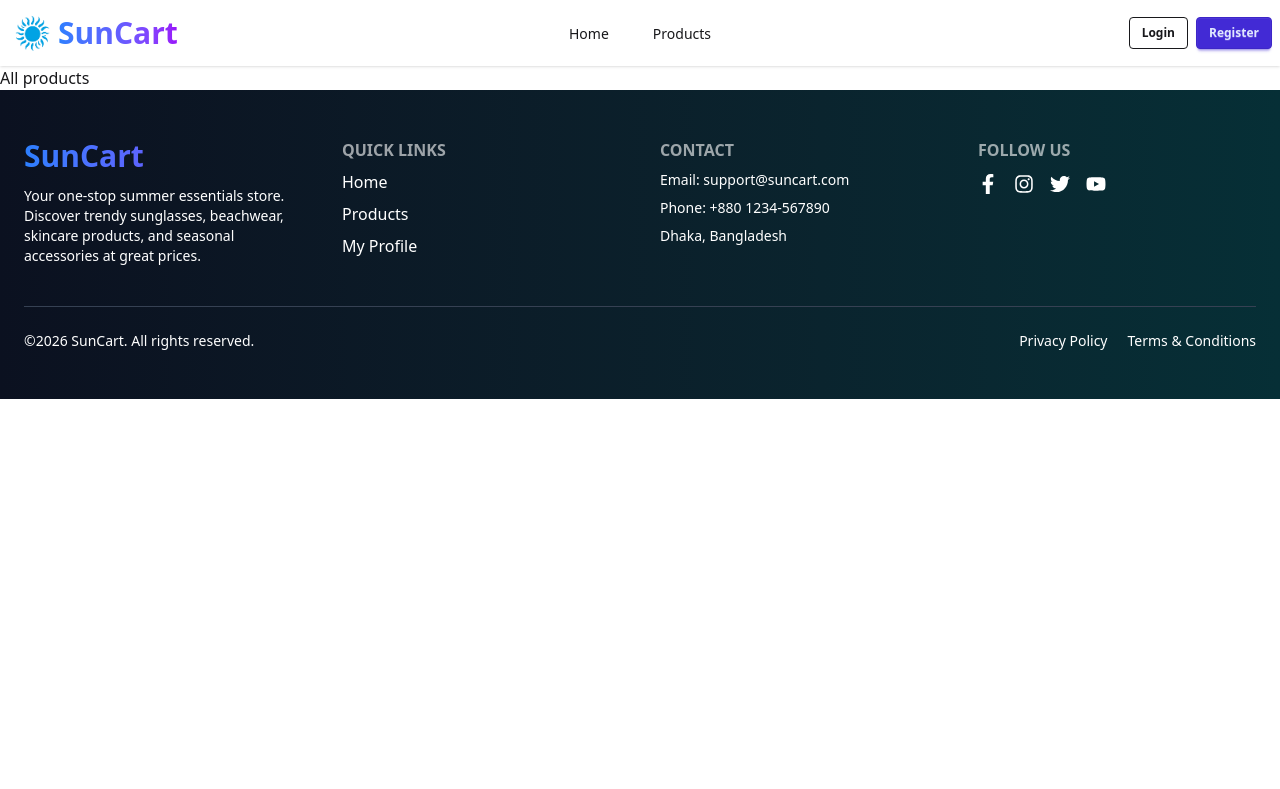
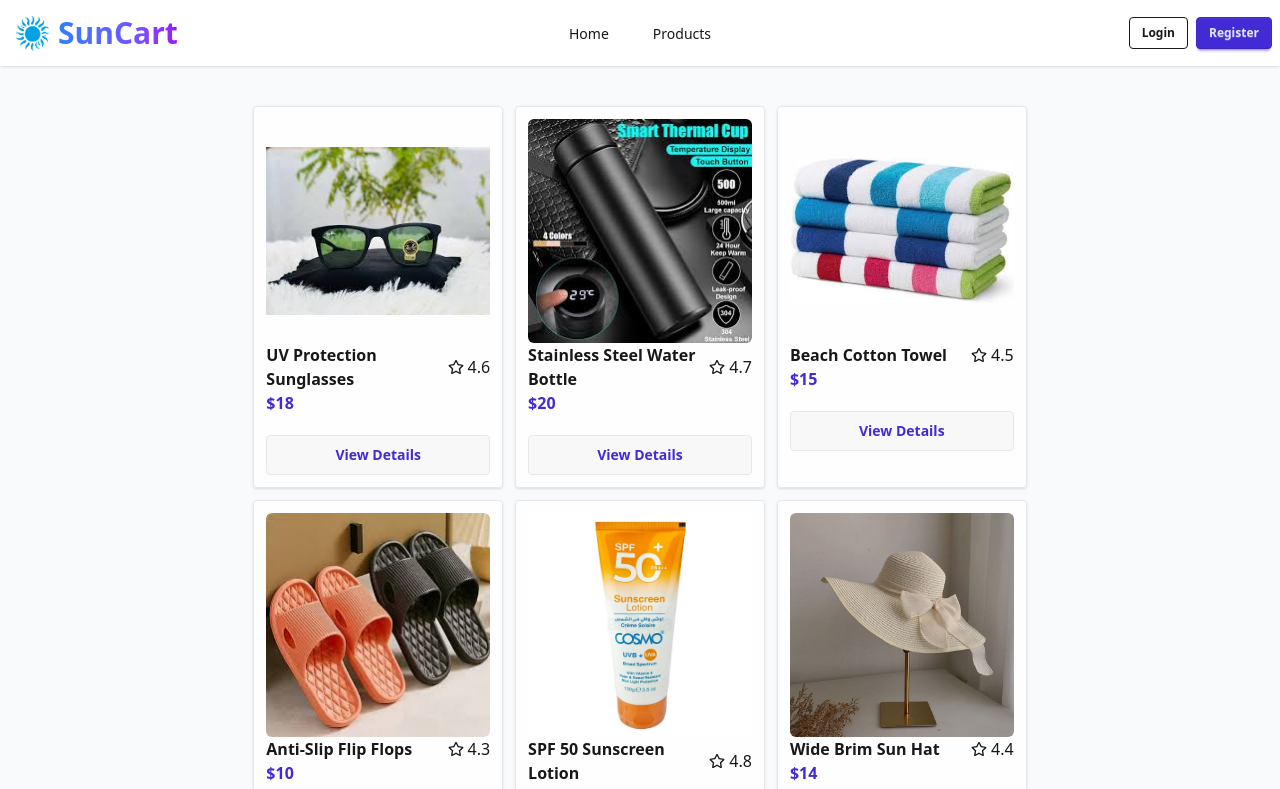
Before and after one commit to Leon-ahmed/Assignment-Eight, a Next.js app: page /products in a window 1280 px wide. Shown: the top 789 px of the page. Built offline with nearby package versions, Linux system fonts and the light colour scheme.

Commit message:
All Products are added in product section

```diff
--- a/src/app/(main)/products/page.jsx
+++ b/src/app/(main)/products/page.jsx
@@ -1,10 +1,52 @@
-
+ import data from "../../../../public/data.json"
+import Image from "next/image";
+import Link from "next/link";
+import { FaRegStar } from "react-icons/fa";
 
 const Products = () => {
     return (
-        <div>
-            All products
+     <div className="bg-gray-50">
+           <div className="w-8/12 mx-auto grid grid-cols-1 md:grid-cols-2 lg:grid-cols-3 gap-3 p-10 ">
+            {
+                data.map((item)=>{
+
+                    return(
+                          <div key={item.id} className="bg-white/80 max-w-90 rounded-sm border border-gray-200 p-3 shadow" >
+                         <div className=" relative w-full aspect-square  ">
+  <Image
+    src={item.image}
+    alt={item.name}
+     fill
+    className="object-contain  rounded-md"
+  />
+</div>
+                         <div className="flex justify-between">
+                             <h2 className="font-bold">{item.name}</h2>
+                             <p className="flex justify-center items-center gap-1"><FaRegStar />{item.rating}</p>
+
+                         </div>
+
+                         <p className="text-primary font-bold"><span>&#x0024;</span>{item.price}</p>
+
+                           <Link href={'/'}><button className="btn btn-neutral/50 mt-5   text-primary  w-full transition-all duration-300 hover:scale-105 hover:shadow-lg">View Details</button></Link>
+
+
+
+
+
+                        </div>
+
+
+
+
+                    )
+
+
+
+                })
+            }
         </div>
+     </div>
     );
 };
 
```
